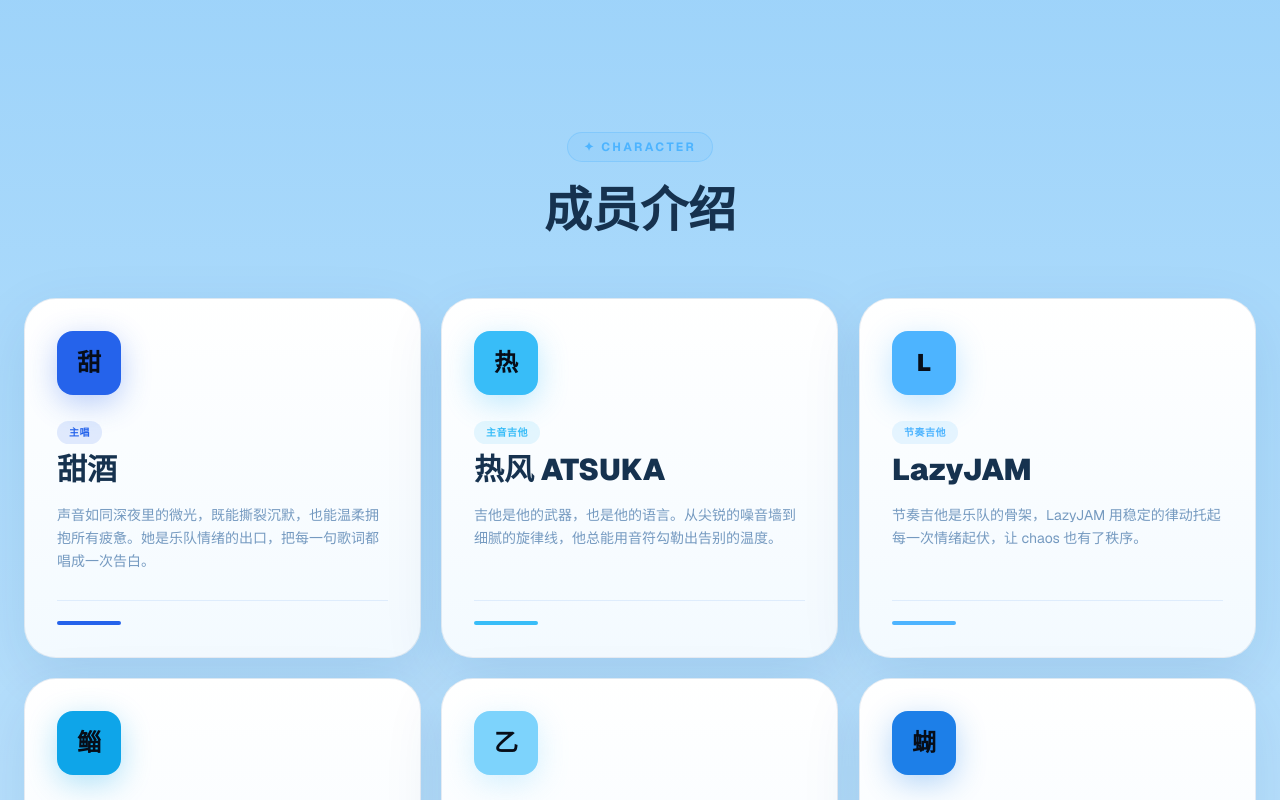
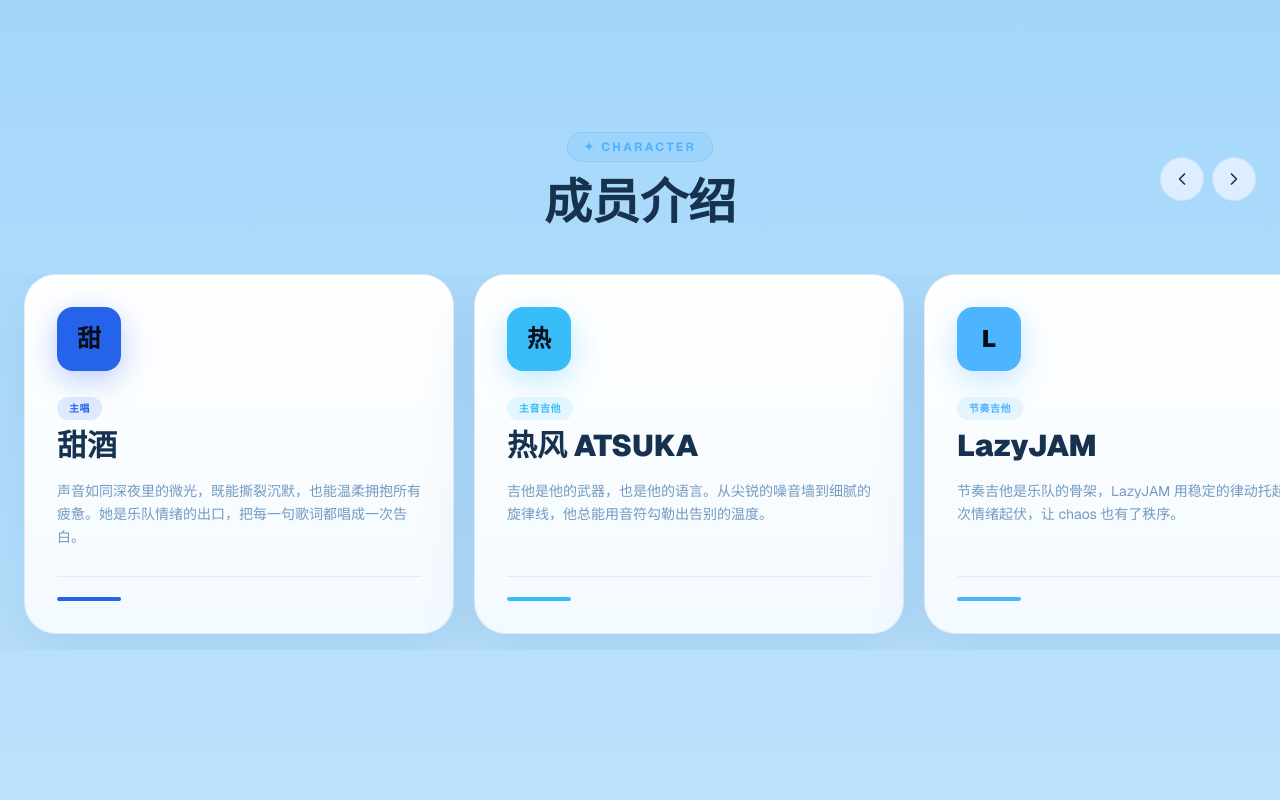
Before and after one commit to cyixi34/kokusen0910, a Next.js app: page /kokusen0910/ in a window 1280 px wide. Shown: the part 1820-2620 px from the top of the page. Built offline with nearby package versions, Linux system fonts and the light colour scheme.

Commit message:
Convert members section to horizontal carousel

```diff
--- a/src/app/globals.css
+++ b/src/app/globals.css
@@ -200,6 +200,25 @@ html.lenis, html.lenis body {
   will-change: transform;
 }
 
+/* Thin horizontal scrollbar for member carousel */
+.thin-scrollbar {
+  scrollbar-width: thin;
+  scrollbar-color: rgba(29, 127, 232, 0.4) transparent;
+}
+
+.thin-scrollbar::-webkit-scrollbar {
+  height: 6px;
+}
+
+.thin-scrollbar::-webkit-scrollbar-track {
+  background: transparent;
+}
+
+.thin-scrollbar::-webkit-scrollbar-thumb {
+  background: rgba(29, 127, 232, 0.4);
+  border-radius: 9999px;
+}
+
 /* Scanline / retro display effect */
 .scanlines {
   background: repeating-linear-gradient(
--- a/src/components/sections/Members.tsx
+++ b/src/components/sections/Members.tsx
@@ -1,10 +1,58 @@
 "use client";
 
+import { useEffect, useRef } from "react";
 import { motion } from "framer-motion";
+import { ChevronLeft, ChevronRight } from "lucide-react";
 import { members } from "@/content/band";
 import { TiltCard } from "@/components/ui/TiltCard";
 
+const memberIds = members.map((m) => m.id);
+
 export function MembersSection() {
+  const scrollerRef = useRef<HTMLDivElement>(null);
+  const isDragging = useRef(false);
+  const startX = useRef(0);
+  const startLeft = useRef(0);
+
+  useEffect(() => {
+    const handleAnchorClick = (e: MouseEvent) => {
+      const anchor = (e.target as HTMLElement).closest?.('a[href^="#"]');
+      if (!anchor) return;
+      const id = anchor.getAttribute("href")?.slice(1);
+      if (!id || !memberIds.includes(id)) return;
+      const scroller = scrollerRef.current;
+      const card = document.getElementById(id);
+      if (!scroller || !card) return;
+      const left = card.offsetLeft - (scroller.clientWidth - card.offsetWidth) / 2;
+      scroller.scrollTo({ left: Math.max(0, left), behavior: "smooth" });
+    };
+    document.addEventListener("click", handleAnchorClick);
+    return () => document.removeEventListener("click", handleAnchorClick);
+  }, []);
+
+  const scrollByCard = (dir: 1 | -1) => {
+    const scroller = scrollerRef.current;
+    if (!scroller) return;
+    const cardWidth = scroller.querySelector("[data-member-card]")?.clientWidth ?? scroller.clientWidth;
+    scroller.scrollBy({ left: dir * (cardWidth + 20), behavior: "smooth" });
+  };
+
+  const handlePointerDown = (e: React.PointerEvent<HTMLDivElement>) => {
+    if (e.pointerType !== "mouse") return;
+    isDragging.current = true;
+    startX.current = e.clientX;
+    startLeft.current = scrollerRef.current?.scrollLeft ?? 0;
+  };
+
+  const handlePointerMove = (e: React.PointerEvent<HTMLDivElement>) => {
+    if (!isDragging.current || !scrollerRef.current) return;
+    scrollerRef.current.scrollLeft = startLeft.current - (e.clientX - startX.current);
+  };
+
+  const handlePointerEnd = () => {
+    isDragging.current = false;
+  };
+
   const containerVariants = {
     hidden: { opacity: 0 },
     visible: {
@@ -26,28 +74,58 @@ export function MembersSection() {
   return (
     <section id="members" className="relative min-h-screen py-24 md:py-32 px-6">
       <div className="max-w-7xl mx-auto">
-        <div className="text-center mb-12 md:mb-16">
-          <span className="inline-flex items-center gap-2 px-4 py-1.5 rounded-full bg-accent-2/10 border border-accent-2/30 text-accent-2 text-xs tracking-[0.2em] font-bold mb-6">
-            ✦ CHARACTER
-          </span>
-          <h2 className="text-3xl md:text-5xl font-black text-foreground">
-            成员介绍
-          </h2>
+        <div className="relative mb-8 md:mb-12">
+          <div className="text-center">
+            <span className="inline-flex items-center gap-2 px-4 py-1.5 rounded-full bg-accent-2/10 border border-accent-2/30 text-accent-2 text-xs tracking-[0.2em] font-bold mb-4">
+              ✦ CHARACTER
+            </span>
+            <h2 className="text-3xl md:text-5xl font-black text-foreground">
+              成员介绍
+            </h2>
+            <p className="md:hidden text-xs text-muted mt-4 flex items-center justify-center gap-1.5">
+              <ChevronLeft size={14} />
+              左右滑动查看
+              <ChevronRight size={14} />
+            </p>
+          </div>
+          <div className="hidden md:flex absolute right-0 top-1/2 -translate-y-1/2 gap-2">
+            <button
+              onClick={() => scrollByCard(-1)}
+              aria-label="上一个成员"
+              className="w-11 h-11 rounded-full bg-background-soft border border-border flex items-center justify-center text-foreground hover:bg-accent hover:text-background-deep hover:border-accent transition-all duration-300"
+            >
+              <ChevronLeft size={20} />
+            </button>
+            <button
+              onClick={() => scrollByCard(1)}
+              aria-label="下一个成员"
+              className="w-11 h-11 rounded-full bg-background-soft border border-border flex items-center justify-center text-foreground hover:bg-accent hover:text-background-deep hover:border-accent transition-all duration-300"
+            >
+              <ChevronRight size={20} />
+            </button>
+          </div>
         </div>
 
         <motion.div
+          ref={scrollerRef}
+          id="members-scroller"
           variants={containerVariants}
           initial="hidden"
           whileInView="visible"
           viewport={{ once: true, margin: "-100px" }}
-          className="grid grid-cols-1 md:grid-cols-2 lg:grid-cols-3 gap-5"
+          onPointerDown={handlePointerDown}
+          onPointerMove={handlePointerMove}
+          onPointerUp={handlePointerEnd}
+          onPointerLeave={handlePointerEnd}
+          className="flex overflow-x-auto snap-x snap-mandatory gap-5 pb-4 -mx-6 px-6 thin-scrollbar cursor-grab active:cursor-grabbing select-none"
         >
           {members.map((member) => (
             <motion.div
               key={member.id}
               id={member.id}
+              data-member-card
               variants={cardVariants}
-              className="scroll-mt-28"
+              className="snap-center shrink-0 w-[80%] sm:w-[400px] lg:w-[430px]"
             >
               <TiltCard glowColor={`${member.color}25`} className="h-full">
                 <div className="group block h-full window-frame p-6 md:p-8 flex flex-col min-h-[360px]">
```
